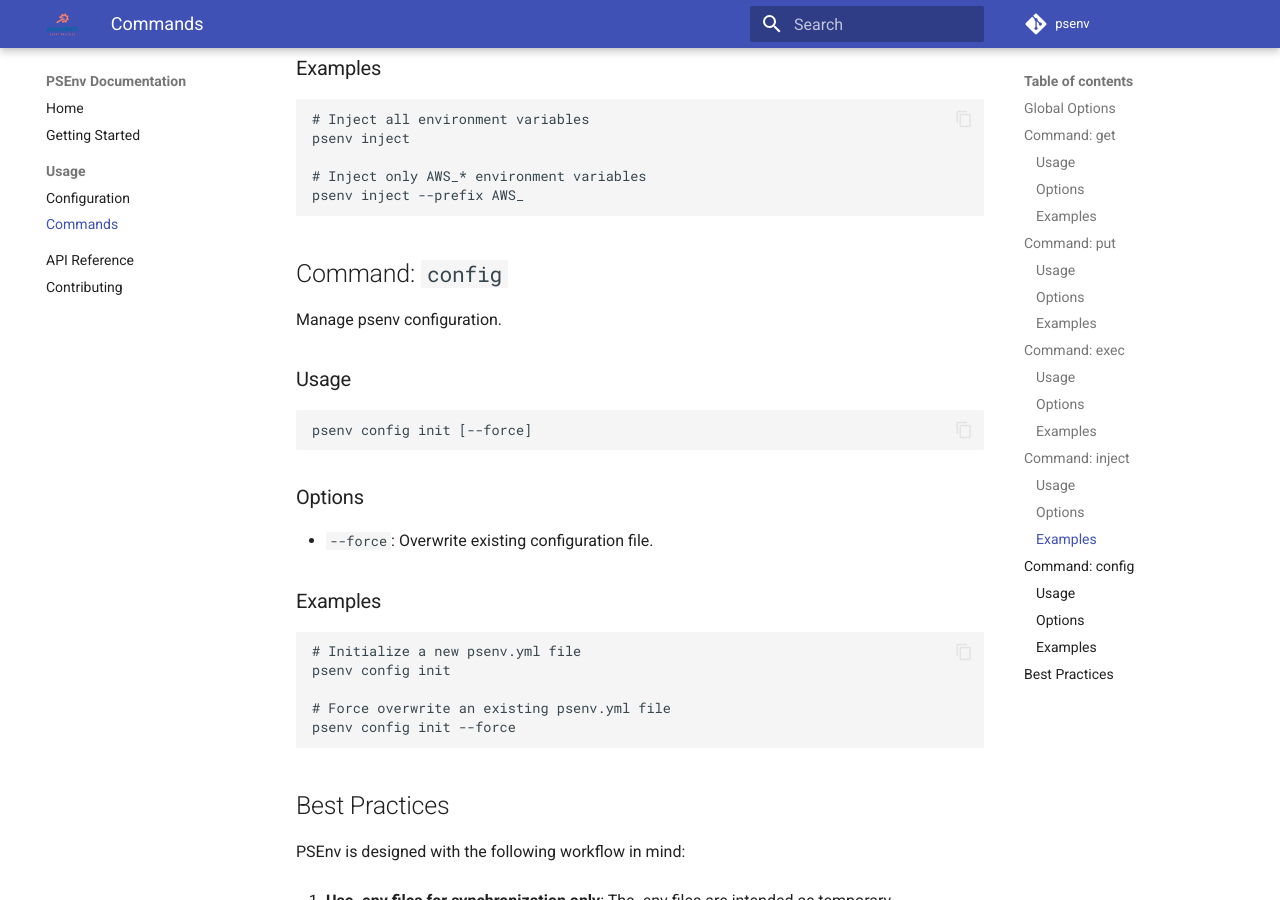
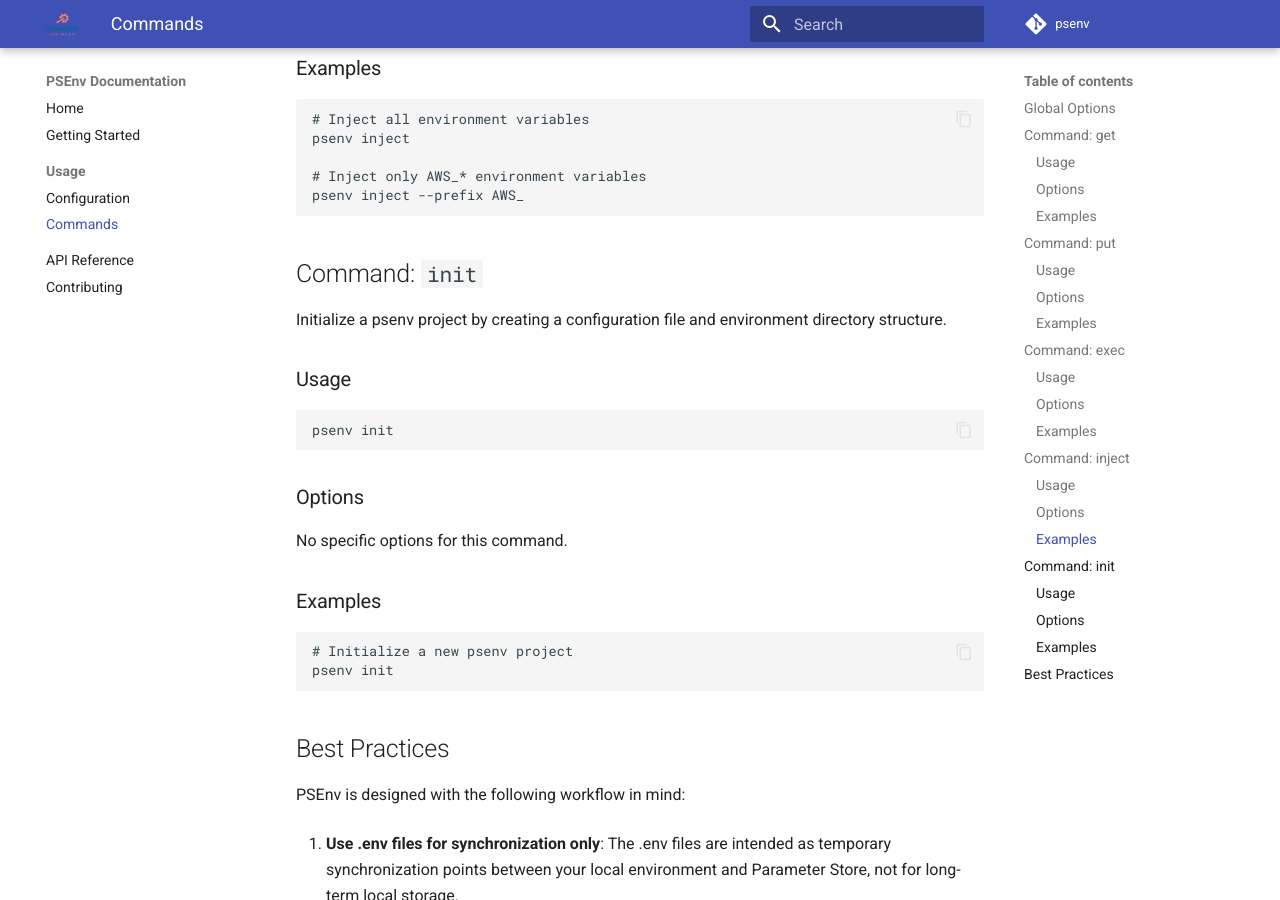
Before and after one commit to pytoolbelt/pytoolbelt-psenv, an MkDocs documentation site: the page built from docs/usage/commands.md, in a window 1280 px wide and 900 px high, scrolled down 2743 px. Built offline with MkDocs 1.6.1 and Material for MkDocs 9.7.7, drawn with Linux system fonts in a browser that asks for light colours; comment, search, counter and statistics services are not loaded.

Commit message:
update docs

````diff
--- a/docs/index.md
+++ b/docs/index.md
@@ -20,8 +20,6 @@ pip install psenv
 ## Quick Start
 
 ```bash
-# Initialize a new psenv configuration
-psenv config init
 
 # Get parameters from Parameter Store
 psenv get --env dev
--- a/docs/usage/commands.md
+++ b/docs/usage/commands.md
@@ -121,28 +121,25 @@ psenv inject
 psenv inject --prefix AWS_
 ```
 
-## Command: `config`
+## Command: `init`
 
-Manage psenv configuration.
+Initialize a psenv project by creating a configuration file and environment directory structure.
 
 ### Usage
 
 ```bash
-psenv config init [--force]
+psenv init
 ```
 
 ### Options
 
-- `--force`: Overwrite existing configuration file.
+No specific options for this command.
 
 ### Examples
 
 ```bash
-# Initialize a new psenv.yml file
-psenv config init
-
-# Force overwrite an existing psenv.yml file
-psenv config init --force
+# Initialize a new psenv project
+psenv init
 ```
 
 ## Best Practices
````
Also changed, not shown: docs/getting-started.md (+3 -3 lines).
